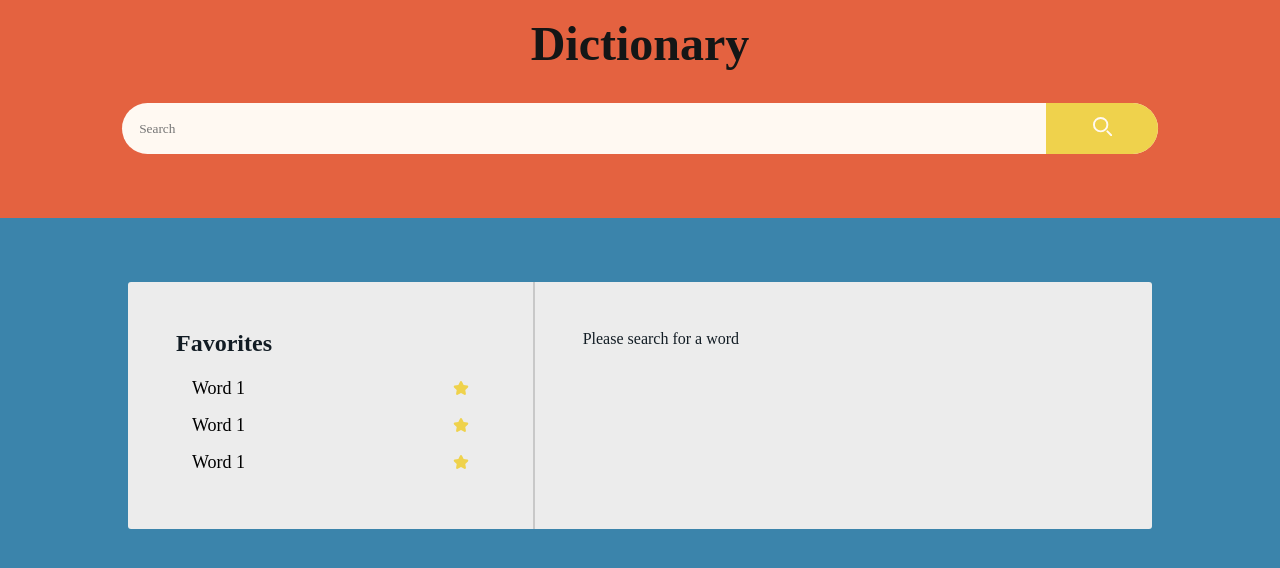
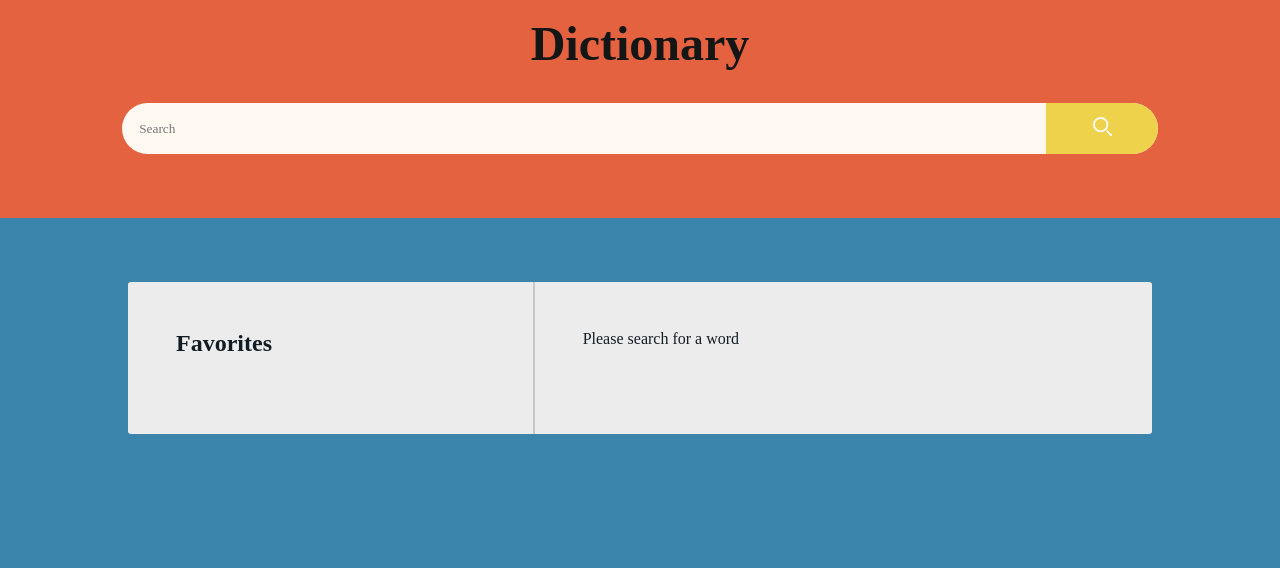
Before and after one commit to feliciawillnas/dictionary, a React (Vite) app: page / in a window 1280 px wide. Shown: the top 568 px of the page. Built offline with nearby package versions, Linux system fonts and the light colour scheme; a web font is replaced by a local one.

Commit message:
favorites set up

```diff
--- a/src/App.jsx
+++ b/src/App.jsx
@@ -6,9 +6,14 @@ import SearchResults from "./components/SearchResults";
 
 function App() {
   const [searchResults, setSearchResults] = useState([]);
+  const [favorites, setFavoriteList] = useState([]);
 
   const handleSearchResults = (data) => {
     setSearchResults(data);
+  };
+
+  const handleFavoritesResults = (data) => {
+    setFavoriteList(data);
   };
   return (
     <>
@@ -17,8 +22,11 @@ function App() {
         <Search onSearchResults={handleSearchResults} />
       </header>
       <main>
-        <Favorites />
-        <SearchResults searchResults={searchResults} />
+        <Favorites favorites={favorites} />
+        <SearchResults
+          onFavoritesResults={handleFavoritesResults}
+          searchResults={searchResults}
+        />
       </main>
     </>
   );
--- a/src/components/Favorites.jsx
+++ b/src/components/Favorites.jsx
@@ -1,14 +1,24 @@
 import "../App.css";
 import "../css/Favorites.css";
 
-export default function Favorites() {
+export default function Favorites({ favorites }) {
   return (
     <>
       <div className="favorites-list">
         <h3>Favorites</h3>
         <ul>
           <div className="flex favorite-word-wrapper">
-            <li>Word 1</li>
+            {favorites === 0 ? (
+              <>Please add a favorite word</>
+            ) : (
+              <>
+                {favorites.map((favorite, index) => (
+                  <>
+                    <div key={index}>
+                      <div className="favorite-word-svg-wrapper">
+                        <ul>
+                          <li>{favorite}</li>
+                        </ul>
                         <svg
                           className="w-6 h-6 text-gray-800 dark:text-white"
                           aria-hidden="true"
@@ -19,33 +29,11 @@ export default function Favorites() {
                           <path d="M20.924 7.625a1.523 1.523 0 0 0-1.238-1.044l-5.051-.734-2.259-4.577a1.534 1.534 0 0 0-2.752 0L7.365 5.847l-5.051.734A1.535 1.535 0 0 0 1.463 9.2l3.656 3.563-.863 5.031a1.532 1.532 0 0 0 2.226 1.616L11 17.033l4.518 2.375a1.534 1.534 0 0 0 2.226-1.617l-.863-5.03L20.537 9.2a1.523 1.523 0 0 0 .387-1.575Z" />
                         </svg>
                       </div>
-
-          <div className="flex favorite-word-wrapper">
-            <li>Word 1</li>
-            <svg
-              className="w-6 h-6 text-gray-800 dark:text-white"
-              aria-hidden="true"
-              xmlns="http://www.w3.org/2000/svg"
-              fill="currentColor"
-              viewBox="0 0 22 20"
-            >
-              <path d="M20.924 7.625a1.523 1.523 0 0 0-1.238-1.044l-5.051-.734-2.259-4.577a1.534 1.534 0 0 0-2.752 0L7.365 5.847l-5.051.734A1.535 1.535 0 0 0 1.463 9.2l3.656 3.563-.863 5.031a1.532 1.532 0 0 0 2.226 1.616L11 17.033l4.518 2.375a1.534 1.534 0 0 0 2.226-1.617l-.863-5.03L20.537 9.2a1.523 1.523 0 0 0 .387-1.575Z" />
-            </svg>
                     </div>
-
-          <div className="flex favorite-word-wrapper">
-            <li>Word 1</li>
-            <svg
-              // width="15"
-              // height="15"
-              className="w-6 h-6 text-gray-800 dark:text-white"
-              aria-hidden="true"
-              xmlns="http://www.w3.org/2000/svg"
-              fill="currentColor"
-              viewBox="0 0 22 20"
-            >
-              <path d="M20.924 7.625a1.523 1.523 0 0 0-1.238-1.044l-5.051-.734-2.259-4.577a1.534 1.534 0 0 0-2.752 0L7.365 5.847l-5.051.734A1.535 1.535 0 0 0 1.463 9.2l3.656 3.563-.863 5.031a1.532 1.532 0 0 0 2.226 1.616L11 17.033l4.518 2.375a1.534 1.534 0 0 0 2.226-1.617l-.863-5.03L20.537 9.2a1.523 1.523 0 0 0 .387-1.575Z" />
-            </svg>
+                  </>
+                ))}
+              </>
+            )}
           </div>
         </ul>
       </div>
--- a/src/components/Search.jsx
+++ b/src/components/Search.jsx
@@ -10,12 +10,15 @@ function Search({ onSearchResults }) {
       handleError();
     } else {
       handleInputChange();
+      clearInput();
     }
   };
 
+  const clearInput = () => {
+    setSearchTerm("");
+  };
+
   const handleInputChange = async () => {
-    console.log(searchTerm);
-
     try {
       const response = await fetch(
         `https://api.dictionaryapi.dev/api/v2/entries/en/${searchTerm}`
--- a/src/components/SearchResults.jsx
+++ b/src/components/SearchResults.jsx
@@ -1,11 +1,18 @@
 import React, { useState } from "react";
 import "../css/SearchResults.css";
 
-export default function SearchResults({ searchResults }) {
+export default function SearchResults({ searchResults, onFavoritesResults }) {
   const [isShowingMore, setIsShowingMore] = useState(false);
+  const [favorites, setFavorites] = useState([]);
 
   const handleToggle = () => {
     setIsShowingMore(!isShowingMore);
+  };
+
+  const addToFavorite = (favorite) => {
+    setFavorites([...favorites, favorite]);
+    onFavoritesResults(favorites);
+    console.log(favorites);
   };
 
   return (
@@ -23,7 +30,9 @@ export default function SearchResults({ searchResults }) {
 
                   {index === 0 && (
                     <>
+                      {/* STAR SVG */}
                       <svg
+                        onClick={() => addToFavorite(result.word)}
                         className="w-6 h-6 text-gray-800 dark:text-white"
                         aria-hidden="true"
                         xmlns="http://www.w3.org/2000/svg"
@@ -46,8 +55,9 @@ export default function SearchResults({ searchResults }) {
                   <>
                     <div className="center" onClick={handleToggle}>
                       Show more
+                      {/* PLUS SVG */}
                       <svg
-                        class="w-6 h-6 text-gray-800 dark:text-white"
+                        className="w-6 h-6 text-gray-800 dark:text-white"
                         aria-hidden="true"
                         xmlns="http://www.w3.org/2000/svg"
                         fill="currentColor"
@@ -73,6 +83,7 @@ export default function SearchResults({ searchResults }) {
                             ) : (
                               <>
                                 {result.phonetics[index].audio}
+                                {/* AUDIO SVG */}
                                 <svg
                                   className="w-6 h-6 text-gray-800 dark:text-white"
                                   aria-hidden="true"
--- a/src/css/Favorites.css
+++ b/src/css/Favorites.css
@@ -6,6 +6,9 @@ ul {
   flex: 1.5;
   padding: 3rem;
   border-right: 2px solid #c8c8c8;
+  display: flex;
+  flex-direction: column;
+  justify-content: flex-start;
 }
 
 .favorites-list h3 {
```
Lines whose indentation alone changed are shown as unchanged.
